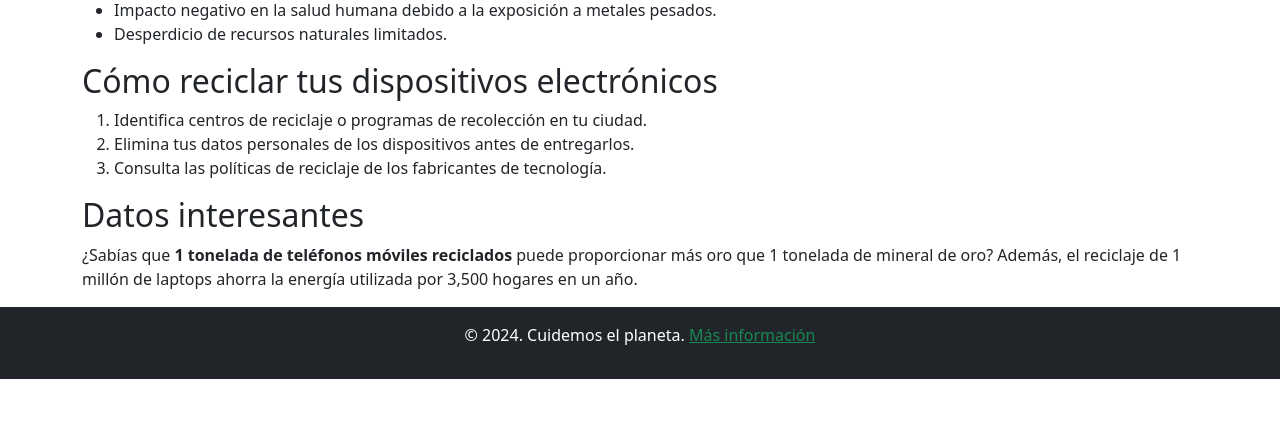
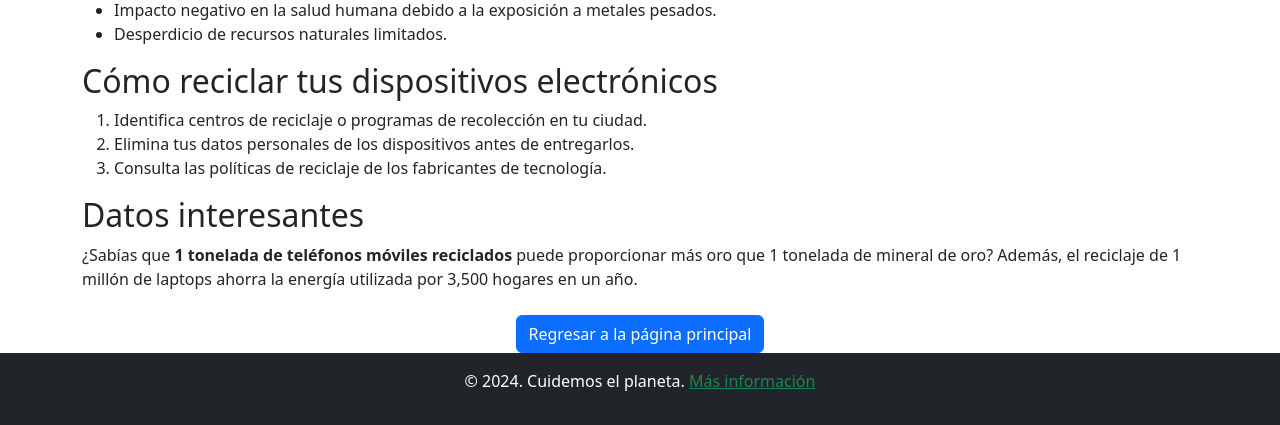
Before and after one commit to Anghelo-10-10/Proyect, a Django app: page /informacion/ in a window 1280 px wide. Shown: the part 707-1132 px from the top of the page. Before the commit the page ends 1086 px from the top, so only its background shows below. Run offline with Django 5.2, Linux system fonts and the light colour scheme; some libraries are stand-ins or nearby versions.

Commit message:
mejoras en los templates

```diff
--- a/reciclaje/templates/informacion.html
+++ b/reciclaje/templates/informacion.html
@@ -47,6 +47,11 @@
             <h2>Datos interesantes</h2>
             <p>¿Sabías que <strong>1 tonelada de teléfonos móviles reciclados</strong> puede proporcionar más oro que 1 tonelada de mineral de oro? Además, el reciclaje de 1 millón de laptops ahorra la energía utilizada por 3,500 hogares en un año.</p>
         </section>
+
+        <!-- Botón para regresar a la página principal -->
+        <section class="text-center mt-4">
+            <a href="{% url 'reciclaje:index' %}" class="btn btn-primary">Regresar a la página principal</a>
+        </section>
     </main>
 
     <footer class="bg-dark text-white text-center py-3">
--- a/reciclaje/templates/recoleccion.html
+++ b/reciclaje/templates/recoleccion.html
@@ -59,6 +59,11 @@
             <h2 class="text-success">Datos interesantes</h2>
             <p>¿Sabías que <strong>1 tonelada de teléfonos reciclados</strong> contiene más oro que 1 tonelada de mineral de oro? Además, el reciclaje de 1 millón de laptops ahorra la energía utilizada por 3,500 hogares en un año.</p>
         </section>
+
+        <!-- Botón para regresar a la página principal -->
+        <section class="text-center mt-4">
+            <a href="{% url 'reciclaje:index' %}" class="btn btn-primary">Regresar a la página principal</a>
+        </section>
     </main>
 
     <footer class="bg-dark text-white text-center py-3">
```
